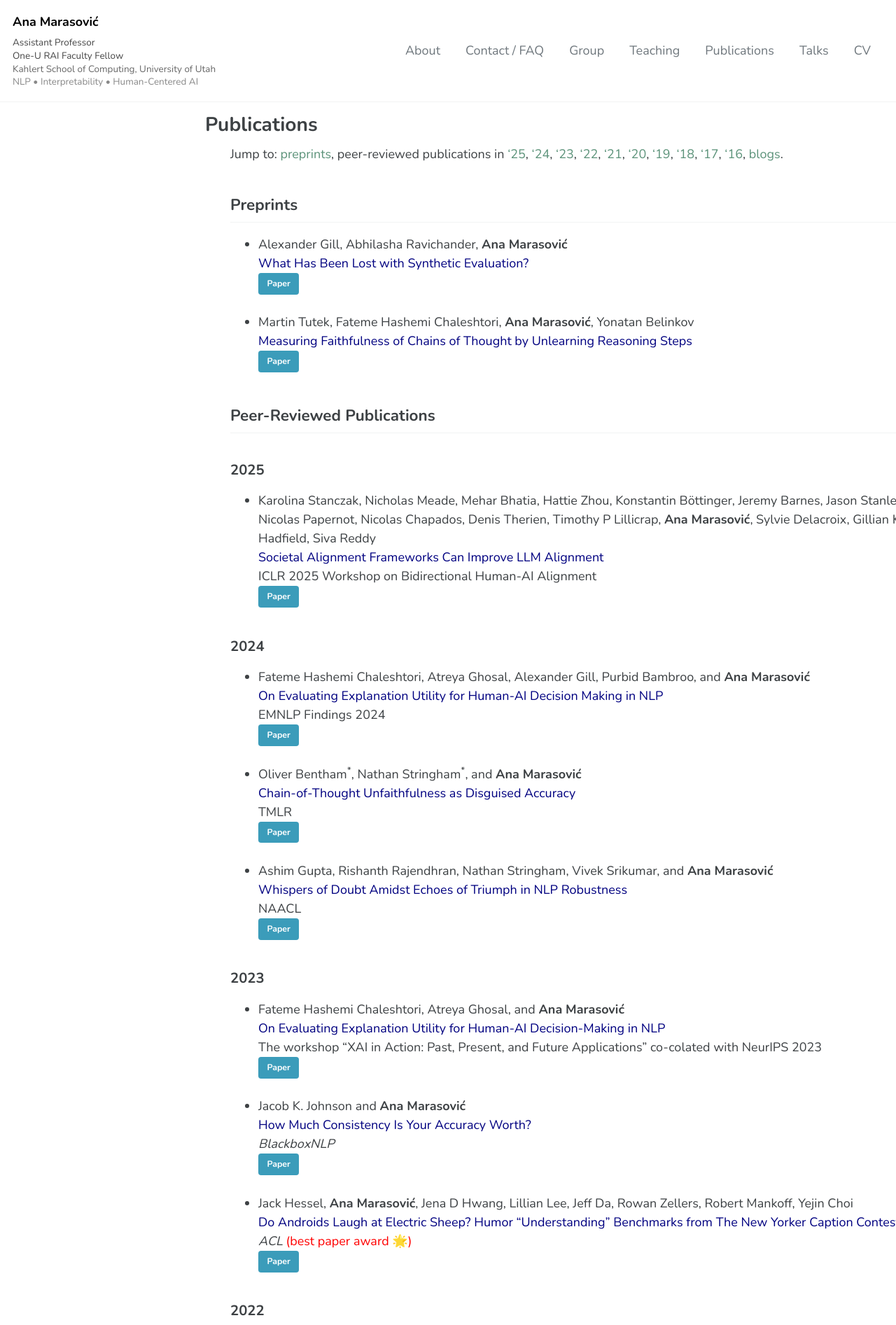
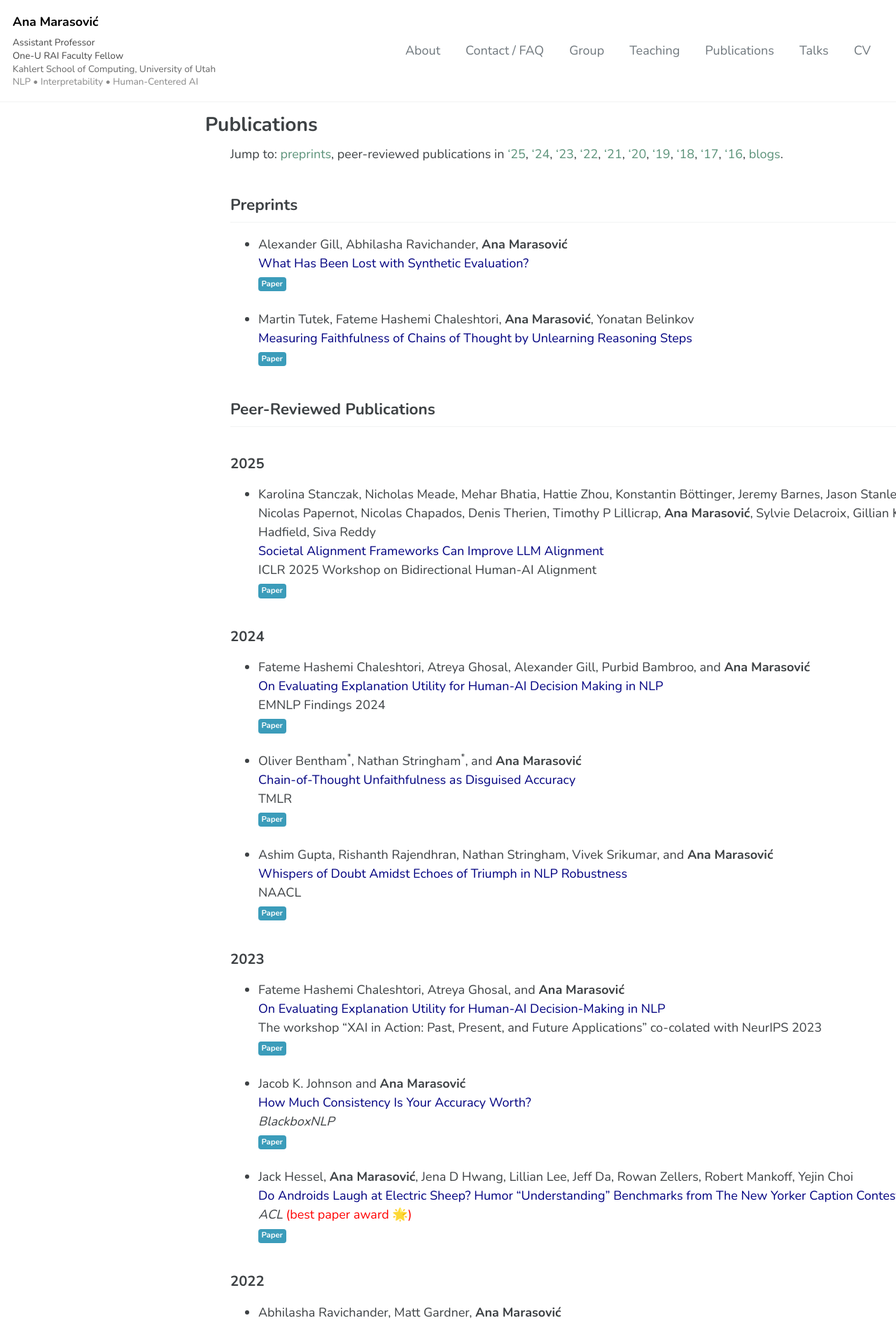
Before and after one commit to amarasovic/amarasovic.github.io, a Jekyll site: the page built from publications/index.md, in a window 1280 px wide. Shown: the top 1893 px of the page at 70% size. Built offline with Jekyll 4.4.1, drawn with Linux system fonts in a browser that asks for light colours; cached includes are drawn as plain includes; a script that is not in the unit is left out.

Commit message:
Make buttons smaller with reduced font size and padding
- Reduce default button padding from 0.5em 1em to 0.25em 0.5em
- Make small buttons even smaller: font-size from type-size-7 to type-size-8 (10px)
- Add tighter padding for small buttons: 0.15em 0.4em

🤖 Generated with [Claude Code](https://claude.ai/code)

Co-Authored-By: Claude <noreply@anthropic.com>

```diff
--- a/_sass/minimal-mistakes/_buttons.scss
+++ b/_sass/minimal-mistakes/_buttons.scss
@@ -10,7 +10,7 @@
   /* default */
   display: inline-block;
   margin-bottom: 0.25em;
-  padding: 0.5em 1em;
+  padding: 0.25em 0.5em;
   font-family: $sans-serif;
   font-size: $type-size-6;
   font-weight: bold;
@@ -92,6 +92,7 @@
 
   /* small button */
   &--small {
-    font-size: $type-size-7;
+    font-size: $type-size-8;
+    padding: 0.15em 0.4em;
   }
 }
```
